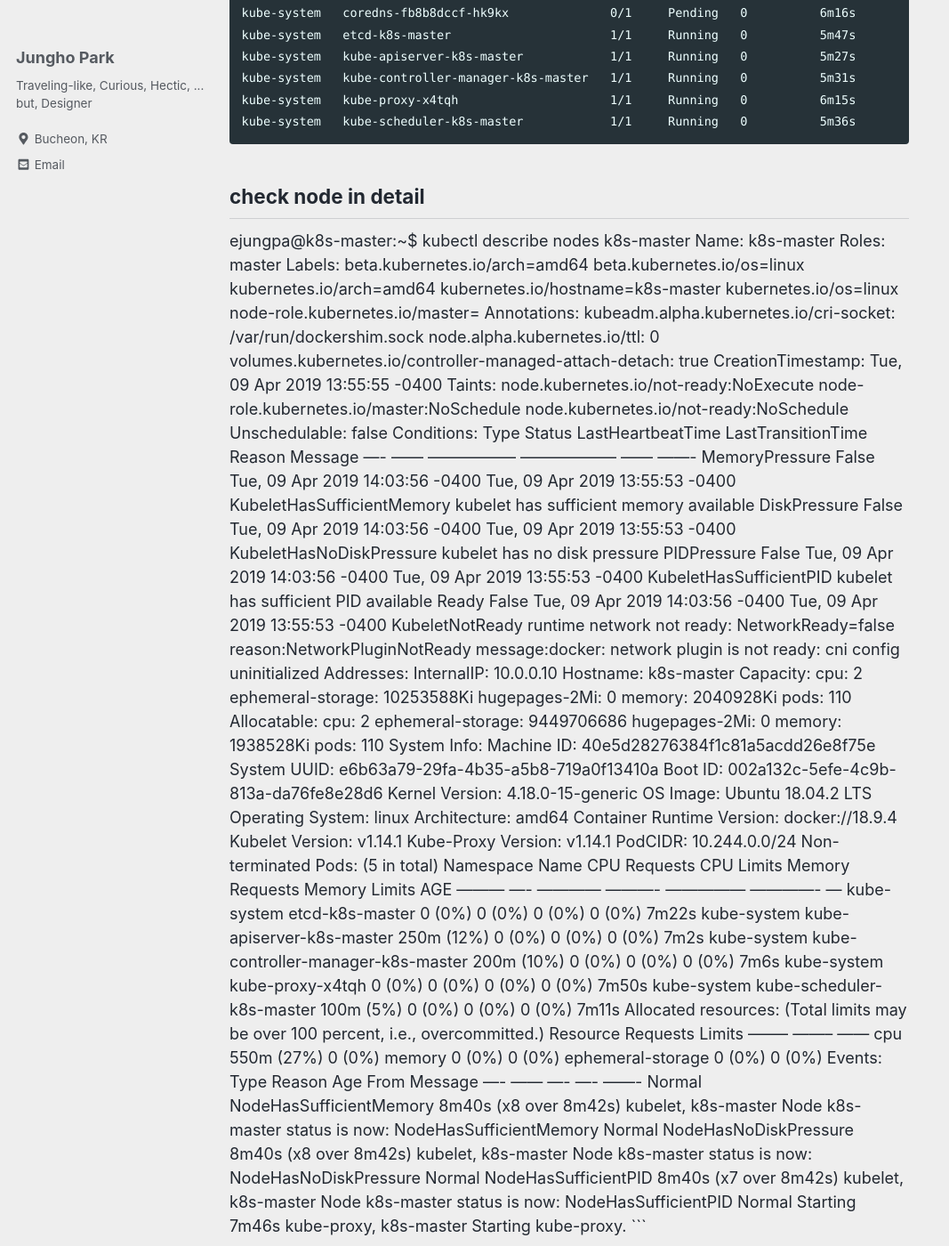
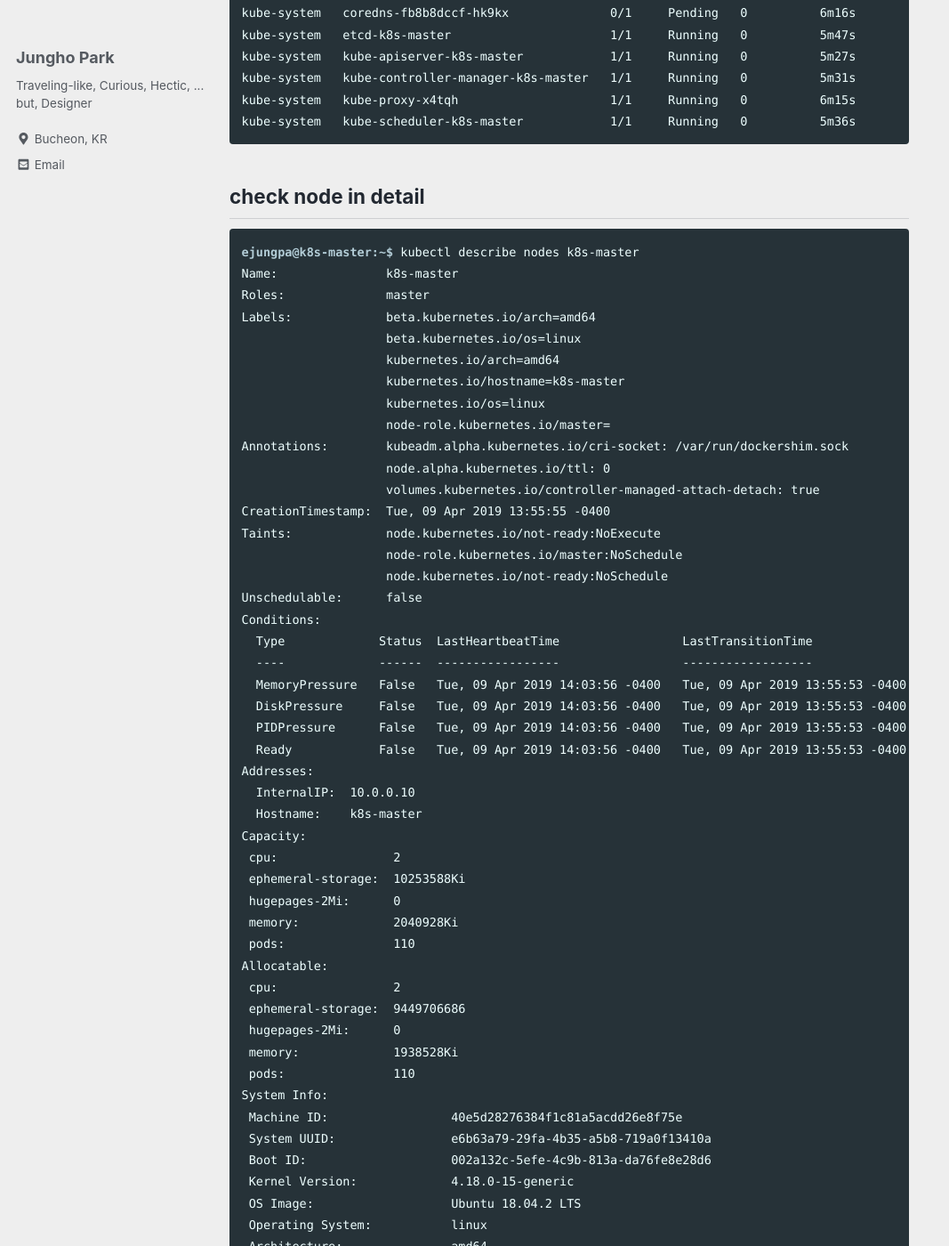
Before and after one commit to unipark00/tekrepo, a Jekyll site: the page built from _posts/2019-04-10-kubeadm_init_sample_result.md, in a window 1280 px wide and 1400 px high, scrolled down 2384 px. Shown: the whole window at 89% size, without its empty margins (0-1067 px from the left). Built offline with Jekyll 4.4.1, drawn with Linux system fonts in a browser that asks for light colours; cached includes are drawn as plain includes; some of the changed text lies outside the part shown.

Commit message:
Update 2019-04-10-kubeadm_init_sample_result.md

````diff
--- a/_posts/2019-04-10-kubeadm_init_sample_result.md
+++ b/_posts/2019-04-10-kubeadm_init_sample_result.md
@@ -103,6 +103,7 @@ kube-system   kube-scheduler-k8s-master            1/1     Running   0
 ```
 
 ## check node in detail
+```console
 ejungpa@k8s-master:~$ kubectl describe nodes k8s-master
 Name:               k8s-master
 Roles:              master
````
